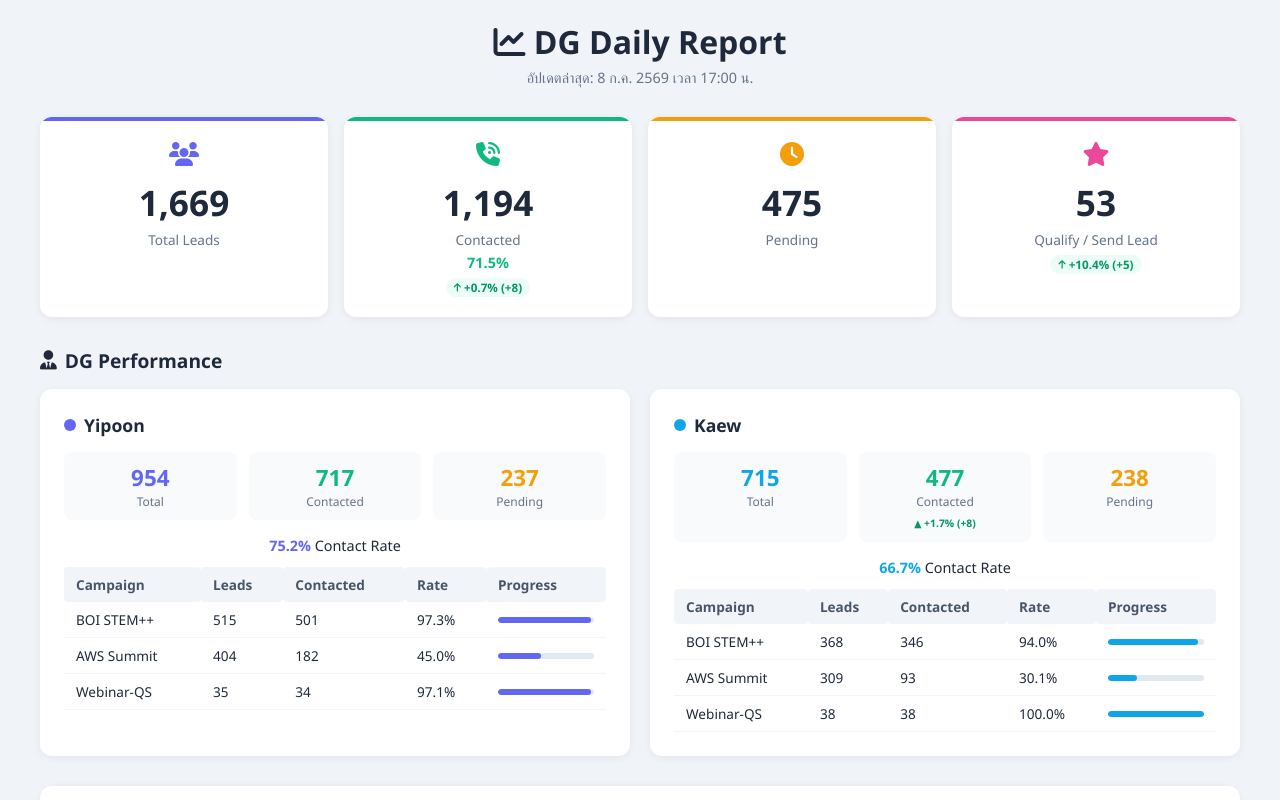
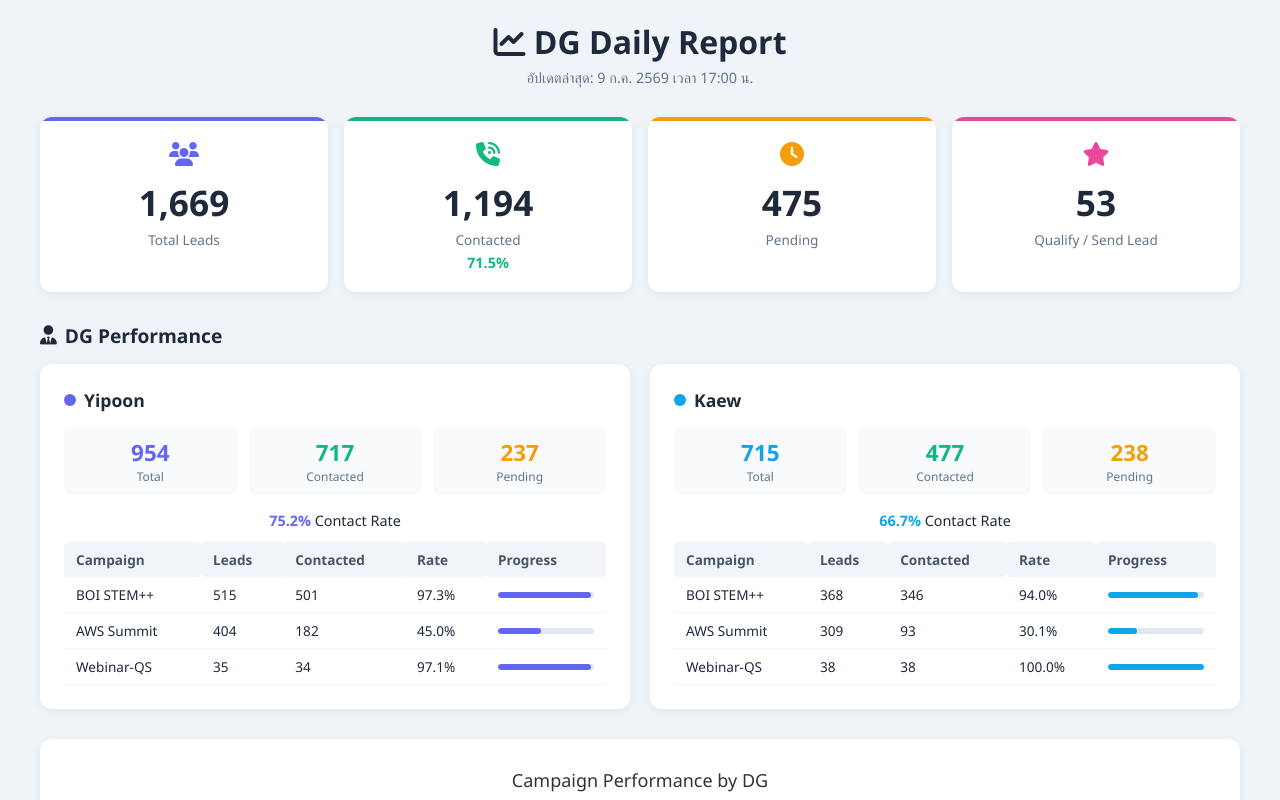
Before and after one commit to chayada-com7/dg-daily-report, a plain HTML site: page index.html in a window 1280 px wide. Shown: the top 800 px of the page. Drawn offline with nearby package versions, Linux system fonts and the light colour scheme.

Commit message:
Update DG daily report - 9 Jul 2026

```diff
--- a/index.html
+++ b/index.html
@@ -54,7 +54,7 @@
 <div class="container">
     <div class="header">
         <h1><i class="fas fa-chart-line"></i> DG Daily Report</h1>
-        <div class="subtitle">อัปเดตล่าสุด: 8 ก.ค. 2569 เวลา 17:00 น.</div>
+        <div class="subtitle">อัปเดตล่าสุด: 9 ก.ค. 2569 เวลา 17:00 น.</div>
     </div>
 
     <!-- KPI Cards -->
@@ -69,7 +69,7 @@
             <div class="value">1,194</div>
             <div class="label">Contacted</div>
             <div class="rate">71.5%</div>
-            <div class="delta"><i class="fas fa-arrow-up"></i> +0.7% (+8)</div>
+
         </div>
         <div class="kpi-card pending">
             <div class="icon"><i class="fas fa-clock" style="color:#f59e0b"></i></div>
@@ -80,7 +80,7 @@
             <div class="icon"><i class="fas fa-star" style="color:#ec4899"></i></div>
             <div class="value">53</div>
             <div class="label">Qualify / Send Lead</div>
-            <div class="delta"><i class="fas fa-arrow-up"></i> +10.4% (+5)</div>
+
         </div>
     </div>
 
@@ -122,7 +122,7 @@
             <h3><span class="dot" style="background:#0ea5e9"></span> Kaew</h3>
             <div class="stats">
                 <div class="stat"><div class="num" style="color:#0ea5e9">715</div><div class="lbl">Total</div></div>
-                <div class="stat"><div class="num" style="color:#10b981">477</div><div class="lbl">Contacted</div><div class="badge">▲ +1.7% (+8)</div></div>
+                <div class="stat"><div class="num" style="color:#10b981">477</div><div class="lbl">Contacted</div></div>
                 <div class="stat"><div class="num" style="color:#f59e0b">238</div><div class="lbl">Pending</div></div>
             </div>
             <div style="text-align:center;margin-bottom:12px;font-size:0.9rem;">
```
